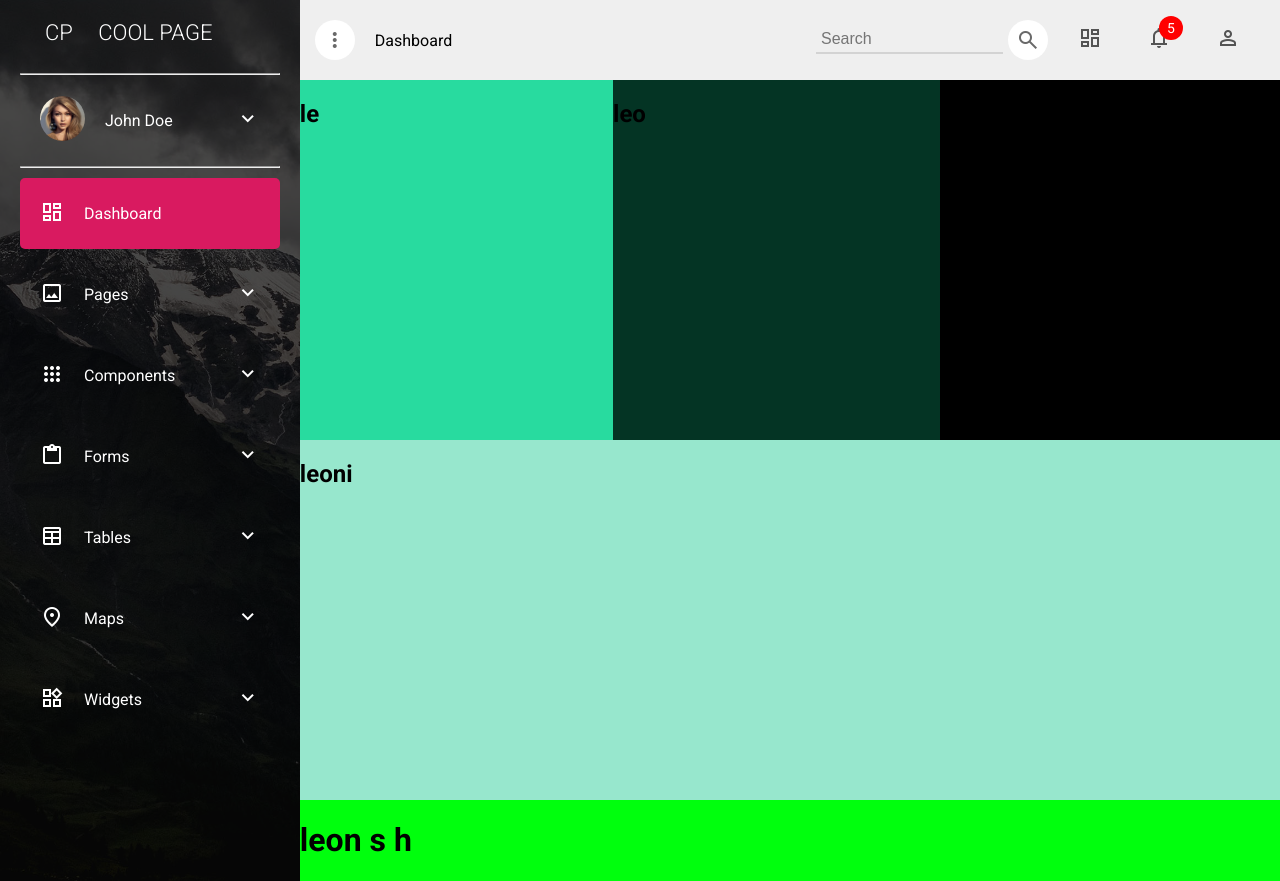
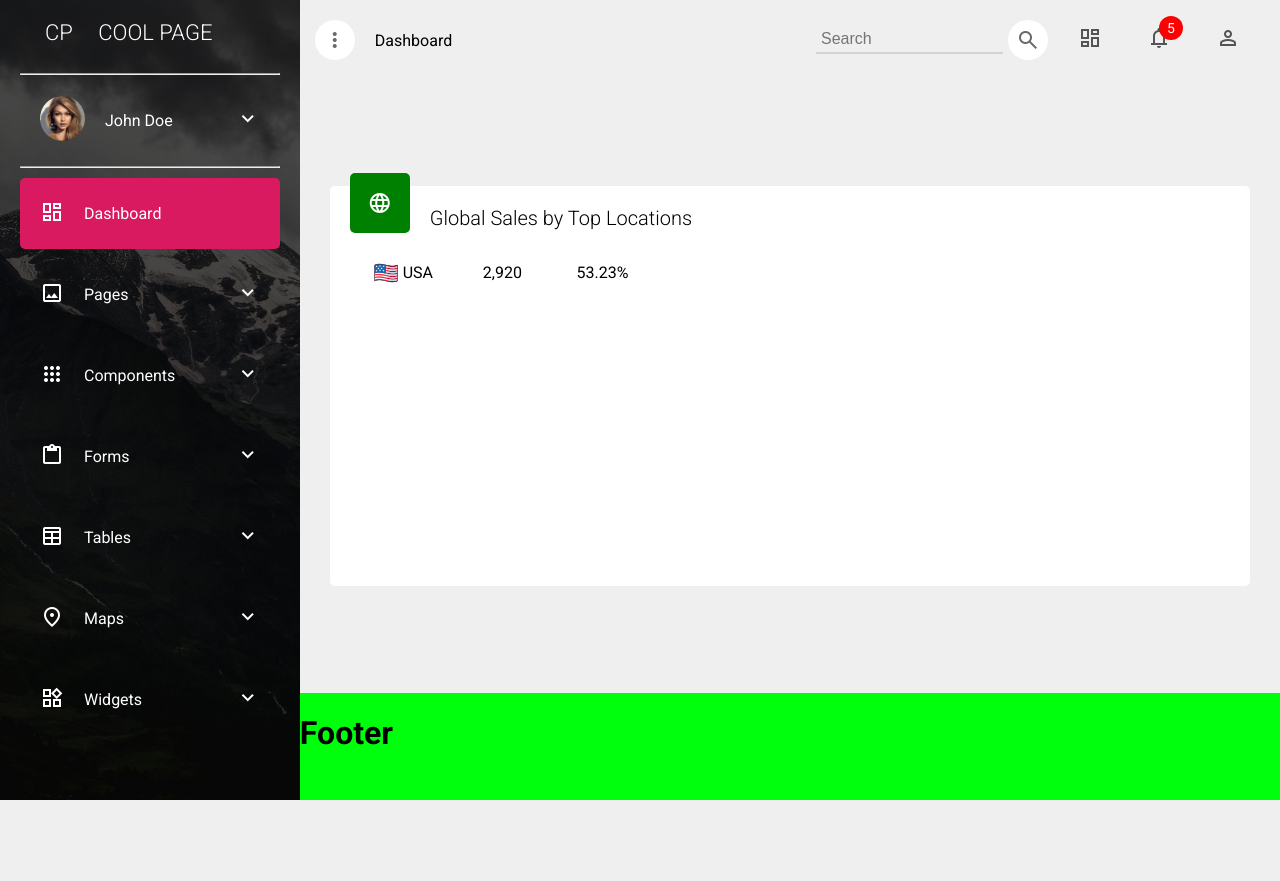
Before and after one commit to LegjendeShabani/Final-Project, a plain HTML site: page index.html in a window 1280 px wide. After the commit the page ends 800 px from the top, so only its background shows below. Drawn offline with nearby package versions, Linux system fonts and the light colour scheme.

Commit message:
Enabled scrolling and fixed notifications.

```diff
--- a/index.html
+++ b/index.html
@@ -5,7 +5,7 @@
     <meta charset="UTF-8">
     <meta name="viewport" content="width=device-width, initial-scale=1.0">
     <title>Dashboard</title>
-    <link rel="stylesheet" href="https://fonts.googleapis.com/css?family=Roboto:300,400,500,700" .">
+    <link rel="stylesheet" href="https://fonts.googleapis.com/css?family=Roboto:300,400,500,700">
     <link href="https://fonts.googleapis.com/css2?family=Material+Symbols+Outlined" rel="stylesheet" />
     <link rel="stylesheet" href="style.css">
 </head>
@@ -22,8 +22,8 @@
                 <p>Dashboard</p>
             </div>
         </div>
-        <nav>
-            <ul>
+        <nav class="nav-elements">
+            <ul class="gap-30">
                 <div class="search-text">
                     <li>
                         <input type="text" class="search-input" placeholder="Search">
@@ -36,17 +36,17 @@
                     <span class="material-symbols-outlined">dashboard</span>
                 </li>
                 <div class="notification">
-                    <li class="info-item">
+                    <li class="info-item" tabindex="0">
                         <span class="material-symbols-outlined">notifications</span>
                         <span class="badge">5</span>
                     </li>
                     <div class="widget">
                         <ul class="widget-list">
-                            <li>John Doe sent a message</li>
-                            <li>Someone viewed your profile</li>
-                            <li>John Doe sent a message</li>
-                            <li>Someone viewed your profile</li>
-                            <li>Another notification</li>
+                            <li class="widget-item">John Doe sent a message</li>
+                            <li class="widget-item">Someone viewed your profile</li>
+                            <li class="widget-item">John Doe sent a message</li>
+                            <li class="widget-item">Someone viewed your profile</li>
+                            <li class="widget-item">Another notification</li>
                         </ul>
                     </div>
                 </div>
@@ -56,7 +56,6 @@
             </ul>
         </nav>
     </header>
-
     <aside class="sidebar-nav">
         <section class="logo-name">
             <h1><span class="logo-text">CP </span>COOL PAGE</h1>
@@ -221,24 +220,33 @@
     </aside>
 
     <main>
-        <section class="le">
-            <h1>le</h1>
-        </section>
-
-        <section class="leo">
-            <h1>leo</h1>
-        </section>
-
-        <section class="leon">
-            <h1>leon</h1>
-        </section>
-
-        <section class="leoni">
-            <h1>leoni</h1>
+        <section class="top-loc">
+            <div class="container">
+                <div class="world-icon">
+                    <span class="material-symbols-outlined">
+                        language
+                    </span>
+                </div>
+                <div class="item-title">
+                    <p>Global Sales by Top Locations</p>
+                </div>
+            </div>
+            <div class="table-data">
+                <table style="width: 40%;">
+                    <tr>
+                        <td colspan="2" class="country-cell">
+                            <img src="images/usa-flag.png" alt="#"> <span>USA</span>
+                        </td>
+                        <td class="data-cell">2,920</td>
+                        <td class="data-cell">53.23%</td>
+                    </tr>
+                </table>
+            </div>
         </section>
     </main>
+
     <footer>
-        <h1>leon s h</h1>
+        <h1>Footer</h1>
     </footer>
 </body>
 
--- a/style.css
+++ b/style.css
@@ -9,6 +9,7 @@ body {
     'aside header header header header header header header header'
     'aside main main main main main main main main'
     'aside footer footer footer footer footer footer footer footer';
+  height: 100vh;
 }
 
 header {
@@ -23,6 +24,11 @@ header {
 header,
 aside {
   cursor: pointer;
+}
+
+aside.sidebar-nav {
+  overflow-y: scroll;
+  height: 100%;
 }
 
 .logo-text {
@@ -52,8 +58,12 @@ ul {
   list-style: none;
   display: flex;
   align-items: center;
+  color: #545454;
+  padding: 10px 20px;
+}
+
+.gap-30 {
   gap: 30px;
-  color: #545454;
   padding: 25px;
 }
 
@@ -93,23 +103,30 @@ ul {
   display: none;
 }
 
-.info-item:hover ~ .widget {
+.info-item:focus ~ .widget {
   width: 350px;
-  height: 260px;
+  height: 215px;
   background-color: white;
   display: block;
   z-index: 1;
+  border: 1px solid lightgray;
   position: absolute;
   top: 20px;
   border-radius: 10px;
-  right: 40px;
+  right: 20px;
 }
 
 ul.widget-list {
   color: #7f7f7f;
   flex-direction: column;
-  justify-content: flex-start;
-  align-items: baseline;
+}
+.widget ul li {
+  width: 100%;
+  padding: 10px 15px;
+}
+
+.widget ul li:hover {
+  background-color: orangered;
 }
 
 aside {
@@ -119,7 +136,7 @@ aside {
   grid-area: aside;
   color: white;
   background-color: rgba(0, 0, 0, 0.7);
-  background-blend-mode: darken;
+  background-blend-mode: color;
 }
 
 .logo-name h1 {
@@ -159,33 +176,51 @@ aside {
 
 main {
   grid-area: main;
-  background: yellow;
   width: 100%;
-  height: 90vh;
-  display: grid;
-  grid-template-areas:
-    'le leo leon'
-    'leoni leoni leoni';
+  height: 100%;
+  overflow-y: scroll;
 }
 
-.le {
-  grid-area: le;
-  background-color: rgb(40, 219, 159);
+.top-loc {
+  width: auto;
+  height: 400px;
+  margin: 80px 30px;
+  background-color: white;
+  border-radius: 5px;
 }
 
-.leo {
-  grid-area: leo;
-  background-color: rgb(4, 52, 36);
+top-loc .container {
+  display: flex;
+  align-items: end;
 }
 
-.leon {
-  grid-area: leon;
-  background-color: rgb(0, 0, 0);
+.world-icon {
+  display: flex;
+  justify-content: center;
+  align-items: center;
+  position: relative;
+  width: 60px;
+  height: 60px;
+  color: white;
+  background-color: green;
+  border-radius: 5px;
+  margin-left: 20px;
+  top: -15px;
 }
 
-.leoni {
-  grid-area: leoni;
-  background-color: rgb(151, 231, 205);
+.item-title {
+  font-weight: 300;
+  font-size: 20px;
+}
+
+td.country-cell {
+  display: flex;
+  justify-content: center;
+  align-items: center;
+}
+
+.country-cell span {
+  padding: 10px 5px;
 }
 
 footer {
```
Also changed, not shown: images/usa-flag.png (added).
